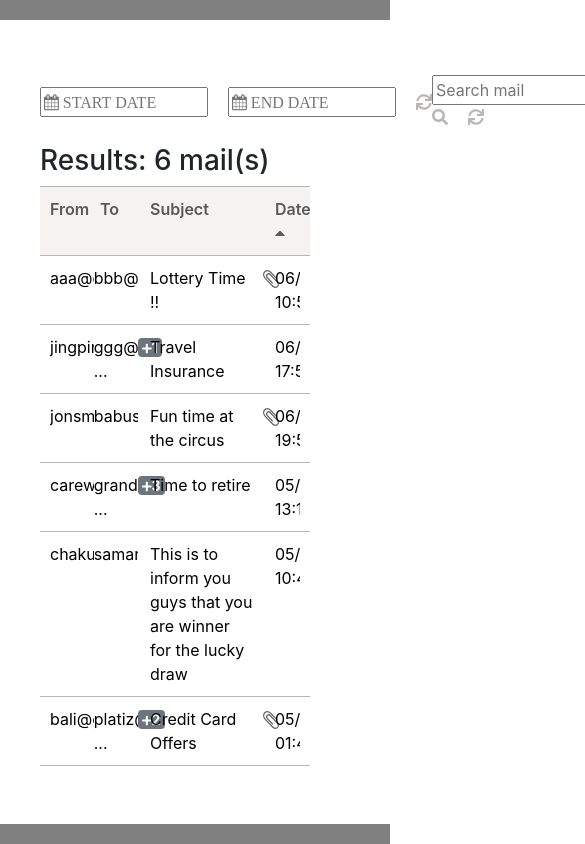
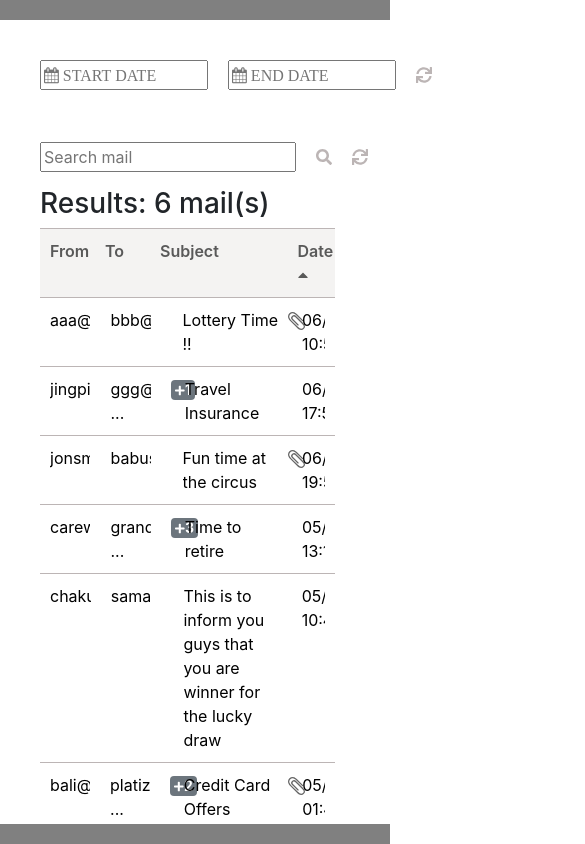
Before and after one commit to Vineeth-Avvaru/mail-archiver, a React (Create React App) app: page /mails in a window 390 px wide. Shown: the top 844 px of the page, 585 px wide, since content can reach past the window. Built offline with nearby package versions, Linux system fonts and the light colour scheme.

Commit message:
Responsiveness: Tablets

```diff
--- a/src/components/HomeComponent.css
+++ b/src/components/HomeComponent.css
@@ -73,8 +73,10 @@
 
 .mails-container {
     width: calc(100% - 40px);
+    height: calc(100% - 15vh);
     display: flex;
     flex-direction: column;
+    overflow-y: scroll;
 }
 
 .mails-header {
@@ -106,3 +108,29 @@
 .place-icon {
     font-family: fontawesome;
 }
+
+@media (max-width: 860px) {
+    .filter-container {
+        height: 15vh;
+        display: flex;
+        flex-direction: column;
+    }
+    .search-container{
+        width: 100%;
+        display: flex;
+        flex-direction: row;
+        justify-content: start;
+        margin-top: 15px;
+        margin-bottom: 15px;
+    }
+    .results-bar {
+        width: calc(100% - 15px);
+    }
+    .mails-container {
+        width: calc(100% - 15px);
+    }
+    .mails-content{
+        height: calc(100% - 5vh);
+        overflow-y: scroll;
+    }
+}
--- a/src/components/HomeComponent.jsx
+++ b/src/components/HomeComponent.jsx
@@ -77,6 +77,7 @@ class Home extends React.Component {
                         <FontAwesomeIcon icon={faSync} className="refresh-icon" onClick={this.props.resetDate} />
                     </div>
                     <div className="search-container">
+                        <div>
                         <input
                             type="text"
                             onChange={(event) => this.props.handleSearch(event.target.value)}
@@ -85,6 +86,7 @@ class Home extends React.Component {
                             placeholder="Search mail"
                             className="search-bar"
                         />
+                        </div>
                         <FontAwesomeIcon icon={faSearch} className="search-icon" onClick={this.props.filterMails} />
                         <FontAwesomeIcon icon={faSync} className="refresh-icon"  onClick={this.props.resetSearch} />
                     </div>
@@ -103,7 +105,7 @@ class Home extends React.Component {
                             <span className="email-sub">Subject</span>
                             <span className="email-date" onClick={this.props.changeMailOrder}>Date {this.props.order === eOrderType.normal ? <FontAwesomeIcon icon={faCaretUp} /> : <FontAwesomeIcon icon={faCaretDown} />}</span>
                         </div>
-                        <div>
+                        <div className="mails-content">
                             <Mail mails={this.props.mails} />
                         </div>
 
--- a/src/components/MailComponent.css
+++ b/src/components/MailComponent.css
@@ -16,6 +16,7 @@
 .email-from-body, .email-to-body {
     width: 17.5%;
     overflow: hidden;
+    margin-right: 20px;
 }
 .email-badge-body {
     width: 5%;
--- a/src/components/MailComponent.jsx
+++ b/src/components/MailComponent.jsx
@@ -18,7 +18,7 @@ function Mail(props) {
                         ? <span>, ... </span>
                         : <span></span>
                     }
-                    </span>
+                </span>
                 <span className="email-badge-body">
                     {archivedMail.to.length !== 1
                         ? <span><Badge color="secondary"><FontAwesomeIcon icon={faPlus} /><i className="badge-text">{archivedMail.to.length-1}</i></Badge></span>
```
